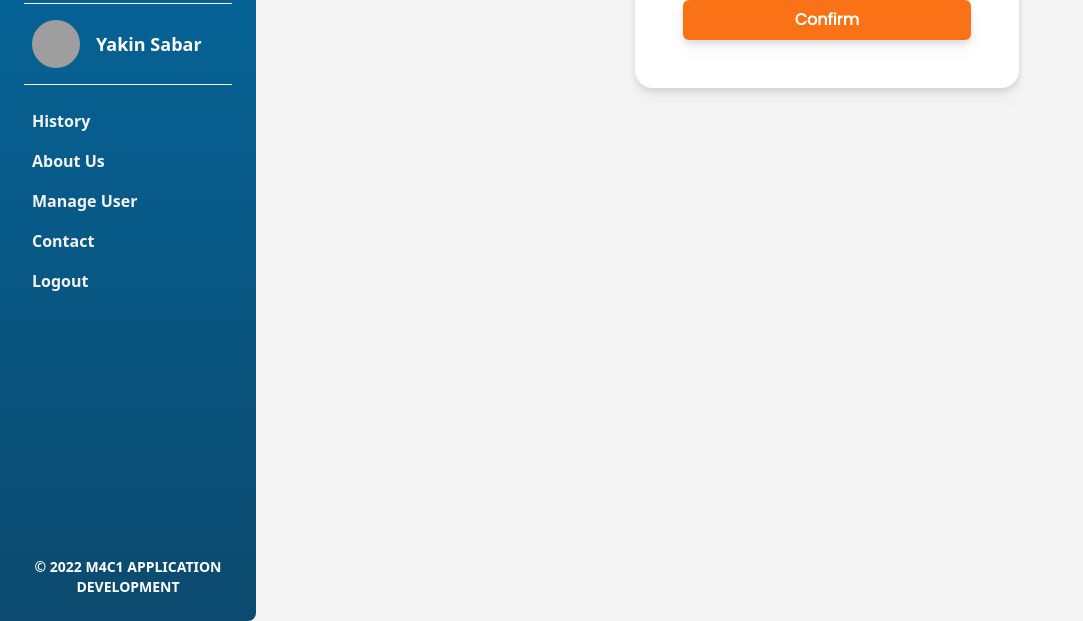
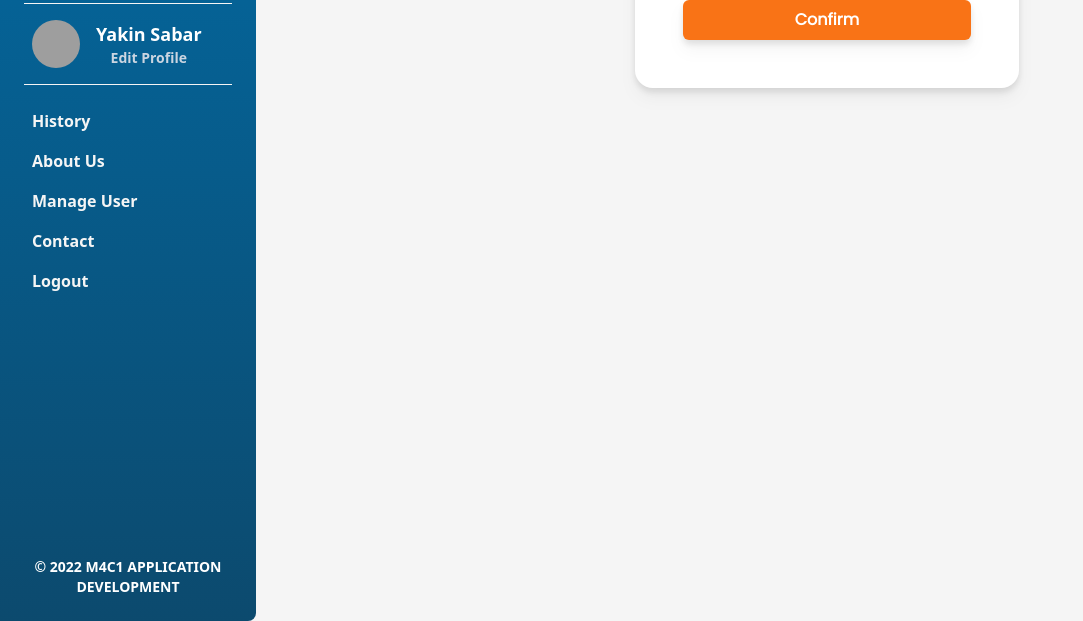
Before and after one commit to vKing-13/multiperiod-production-smoothing, a Django app: page /costFiringEight/1/ in a window 1280 px wide. Shown: the part 179-800 px from the top of the page, without its empty margins (0-1083 px from the left). Run offline with Django 4.2, Linux system fonts and the light colour scheme; a user stored in the database is signed in; data comes from the database, SQL or seed files in the repository; both versions use the stored data as it was after the commit; style sheets or scripts are compiled from the project's sources; some libraries are stand-ins or nearby versions; grey boxes are pictures that could not be loaded.

Commit message:
updated sidebar for edit profile text

```diff
--- a/main/templates/main/navbar_footer.html
+++ b/main/templates/main/navbar_footer.html
@@ -45,6 +45,7 @@
         <img src="https://source.unsplash.com/100x100/?portrait" alt="" class="w-12 h-12 rounded-full dark:bg-gray-500">
         <div>
           <h2 class="text-lg font-semibold  text-white">{{ user.first_name }}&nbsp;{{ user.last_name }}</h2>
+          <p class="text-sm font-semibold  text-slate-300">Edit Profile</p>
         </div>
       </div>
     </a>
```
Also changed, not shown: db.sqlite3.
